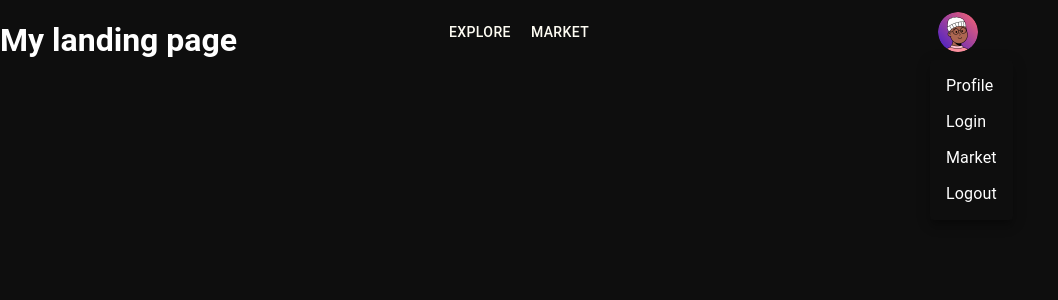
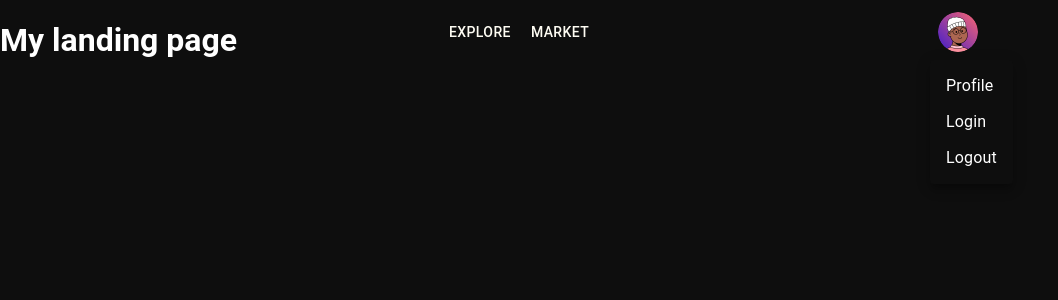
Before and after one commit to samofoke/coding-challenge, a React (Create React App) app in the folder frontend/: page / in a window 1280 px wide. Both pictures are taken after a click on the button 958 px from the left and 32 px from the top of the page. Shown: the top 300 px of the page, without its empty margins (0-1058 px from the left). Built offline with nearby package versions, Linux system fonts and the light colour scheme; the HTML template or start-up script is replaced by a standard one.

Commit message:
still needs fixing

```diff
--- a/frontend/src/components/navbar/NavBar.jsx
+++ b/frontend/src/components/navbar/NavBar.jsx
@@ -19,6 +19,7 @@ import myAvatar from "../../images/avatar2.png";
 import MenuIcon from "@mui/icons-material/Menu";
 import "./navbar.css";
 import { Link, Outlet } from "react-router-dom";
+import { useNavigate } from "react-router-dom";
 
 const NavBar = () => {
   const [drawerOpen, setDrawerOpen] = useState(false);
@@ -27,12 +28,22 @@ const NavBar = () => {
   const theme = useTheme();
   const isMobile = useMediaQuery(theme.breakpoints.down("md"));
 
+  const navigate = useNavigate();
+
+  const handleNavigation = (path) => {
+    navigate(path);
+  };
+
   const menuItem = [
     { label: "Explore", path: "/explore" },
     { label: "Market", path: "/market" },
   ];
 
-  const userSettings = ["Profile", "Login", "Market", "Logout"];
+  const userSettings = [
+    { label: "Profile", path: "/profile" },
+    { label: "Login", path: "/sign" },
+    { label: "Logout", path: "/logout" },
+  ];
 
   const handleDrawerToggle = () => {
     setDrawerOpen(!drawerOpen);
@@ -135,9 +146,15 @@ const NavBar = () => {
               },
             }}
           >
-            {userSettings.map((items) => (
-              <MenuItem key={items} onClick={handleMenuClose}>
-                <Typography textAlign="center">{items}</Typography>
+            {userSettings.map((item) => (
+              <MenuItem
+                key={item.label}
+                onClick={() => {
+                  handleNavigation(item.path);
+                  handleMenuClose();
+                }}
+              >
+                <Typography textAlign="center">{item.label}</Typography>
               </MenuItem>
             ))}
           </Menu>
```
